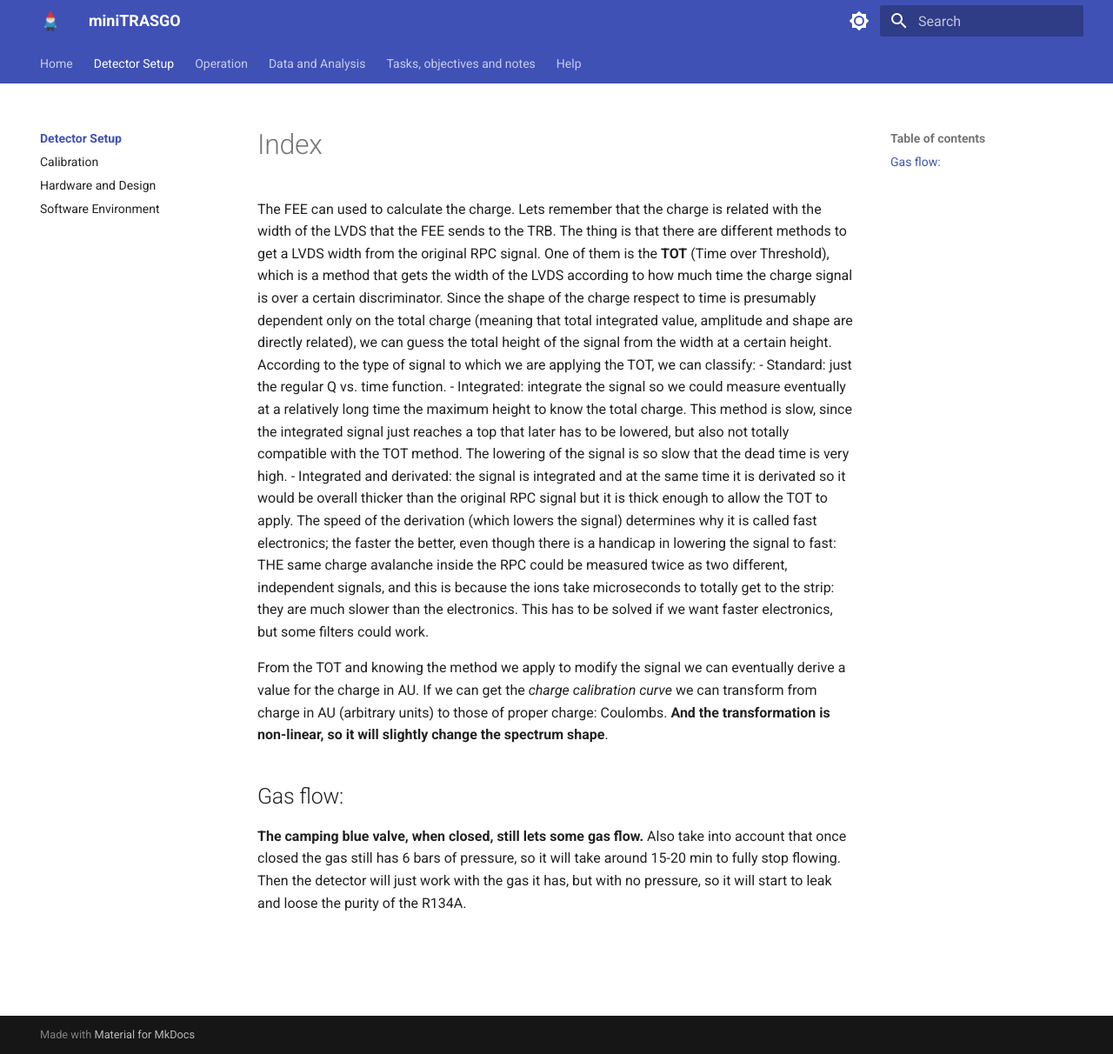
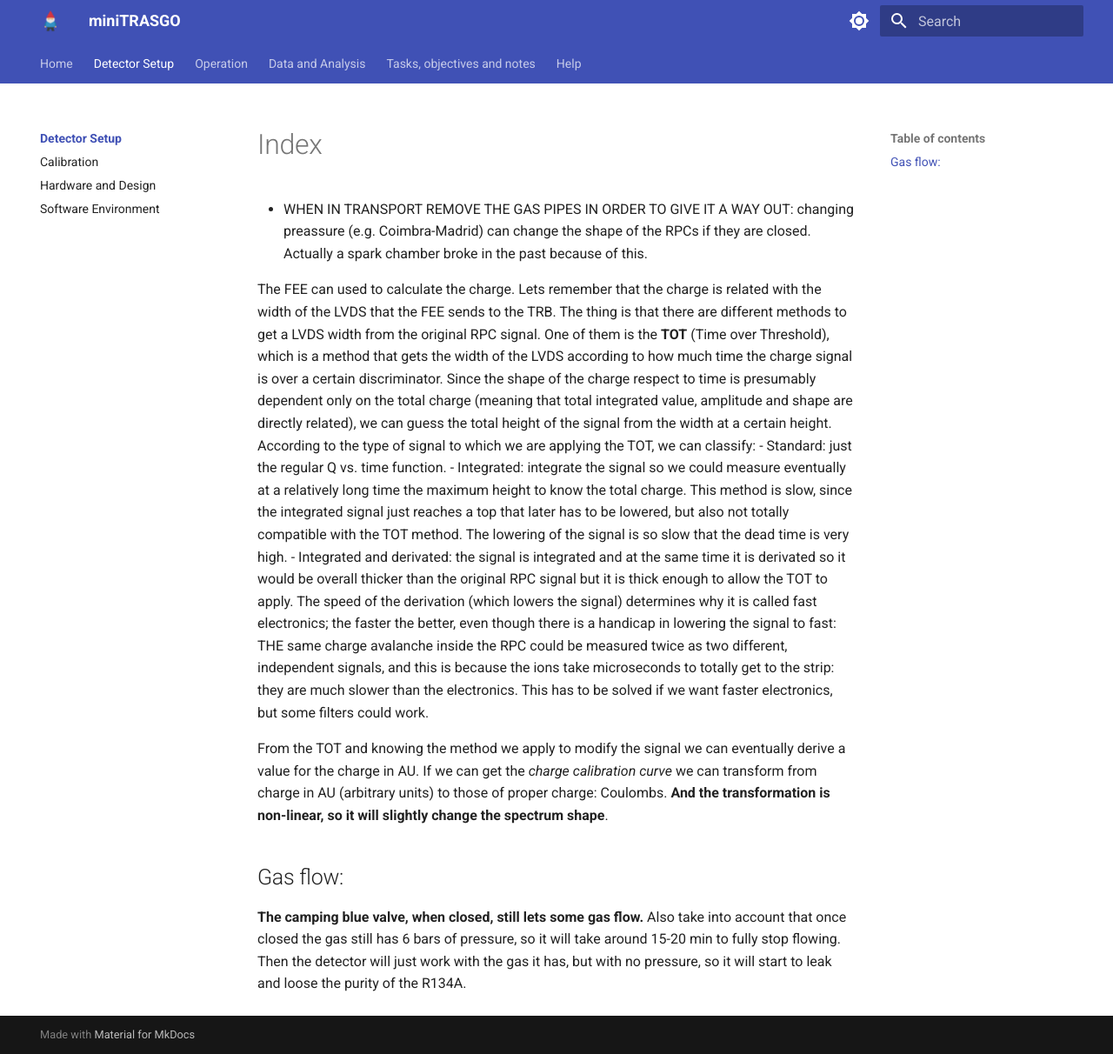
Before and after one commit to cayesoneira/miniTRASGO-documentation, an MkDocs documentation site: the page built from docs/setup/index.md, in a window 1280 px wide and 1212 px high. Shown: the whole window at 87% size. Built offline with MkDocs 1.6.1 and Material for MkDocs 9.7.7, drawn with Linux system fonts in a browser that asks for light colours.

Commit message:
Actualizar index.md

```diff
--- a/docs/setup/index.md
+++ b/docs/setup/index.md
@@ -1,3 +1,5 @@
+- WHEN IN TRANSPORT REMOVE THE GAS PIPES IN ORDER TO GIVE IT A WAY OUT: changing preassure (e.g. Coimbra-Madrid) can change the shape of the RPCs if they are closed. Actually a spark chamber broke in the past because of this.
+
 The FEE can used to calculate the charge. Lets remember that the charge is related with the width of the LVDS that the FEE sends to the TRB. The thing is that there are different methods to get a LVDS width from the original RPC signal. One of them is the **TOT** (Time over Threshold), which is a method that gets the width of the LVDS according to how much time the charge signal is over a certain discriminator. Since the shape of the charge respect to time is presumably dependent only on the total charge (meaning that total integrated value, amplitude and shape are directly related), we can guess the total height of the signal from the width at a certain height. According to the type of signal to which we are applying the TOT, we can classify:
 - Standard: just the regular Q vs. time function.
 - Integrated: integrate the signal so we could measure eventually at a relatively long time the maximum height to know the total charge. This method is slow, since the integrated signal just reaches a top that later has to be lowered, but also not totally compatible with the TOT method. The lowering of the signal is so slow that the dead time is very high.
```
